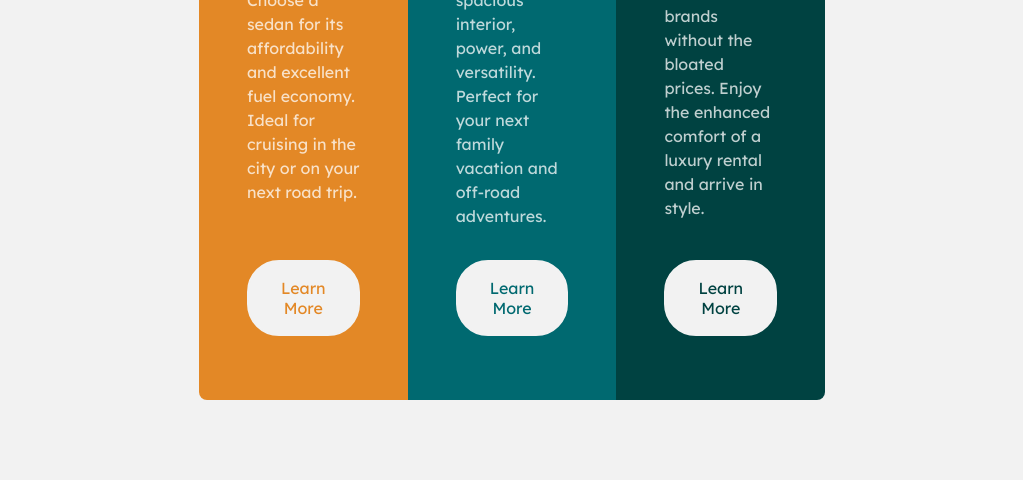
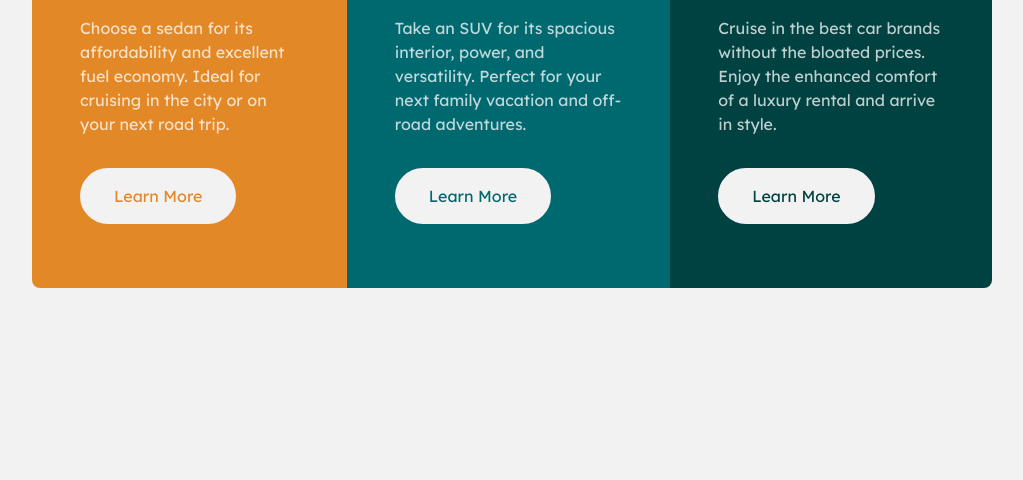
Before and after one commit to Sengsith/3-column-card, a plain HTML site: page index.html in a window 1280 px wide. Shown: the part 356-836 px from the top of the page, without its empty margins (128-1151 px from the left). After the commit the page ends 800 px from the top, so only its background shows below. Drawn offline with Linux system fonts and the light colour scheme.

Commit message:
Updated README and width of component

```diff
--- a/src/style.css
+++ b/src/style.css
@@ -119,7 +119,8 @@ a {
 
 @media (min-width: 900px) {
   main {
-    margin: 5rem 50rem;
+    margin: 5rem 0;
+    max-width: 60rem;
     display: flex;
     justify-content: center;
   }
```
Also changed, not shown: 1 other file.
